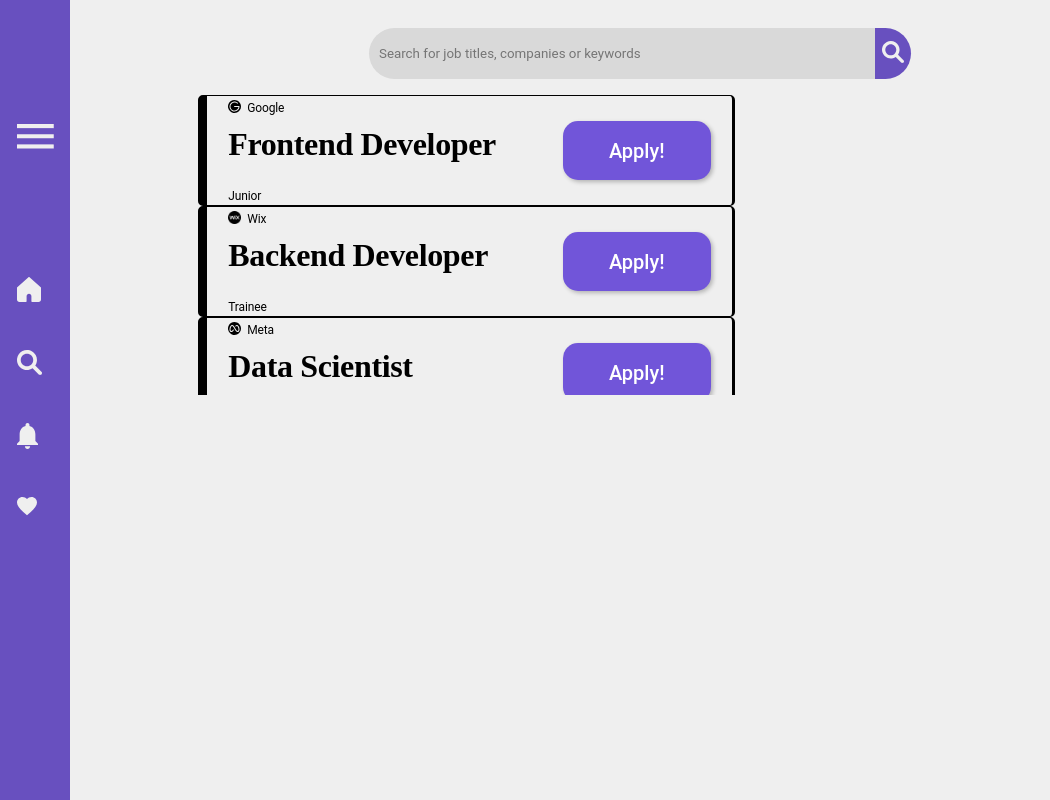
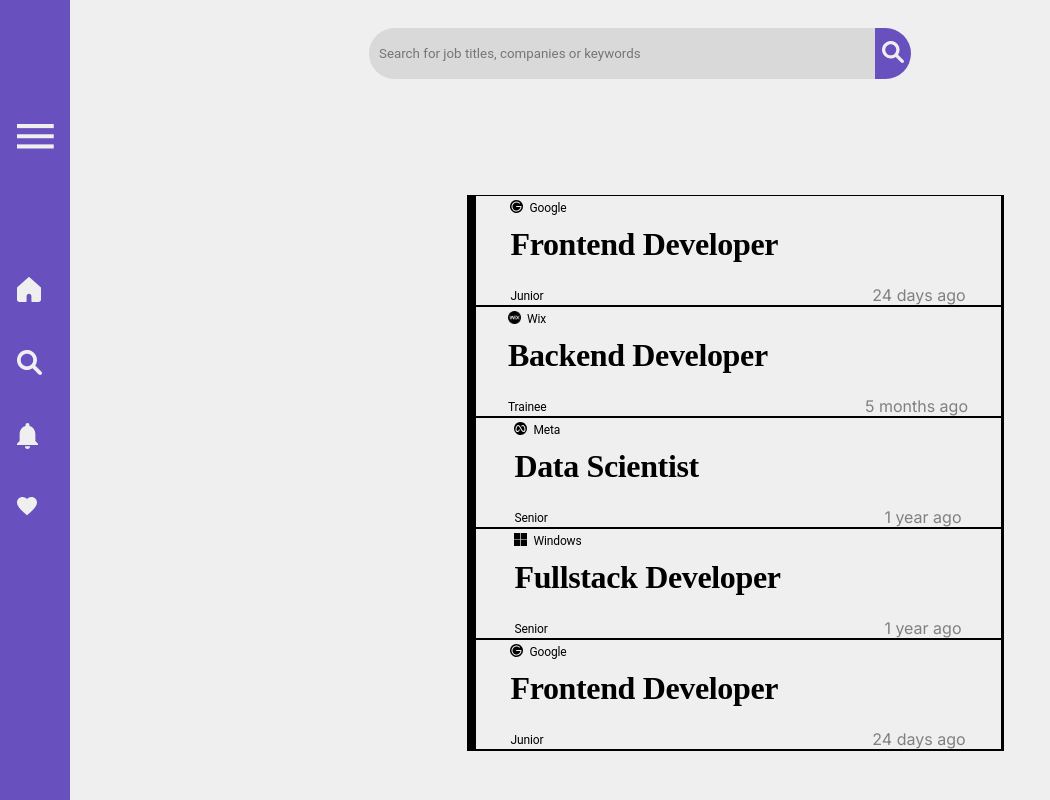
Before and after one commit to iairkap/proyecto_final, a Next.js app: page /profile/home in a window 1280 px wide. Shown: the whole page, without its empty margins (0-1050 px from the left). Built offline with nearby package versions, Linux system fonts and the light colour scheme.

Commit message:
"revisar porque rompe el /jobs"

```diff
--- a/src/app/profile/home/homePage.module.css
+++ b/src/app/profile/home/homePage.module.css
@@ -0,0 +1,11 @@
+.globalContainer {
+  display: flex;
+  flex-direction: column;
+  justify-content: space-between;
+  align-items: center;
+}
+
+.jobsContainer {
+  display: flex;
+  margin-top: 100px;
+}
--- a/src/app/profile/home/page.jsx
+++ b/src/app/profile/home/page.jsx
@@ -1,17 +1,31 @@
+"use client";
 import SearchBar from "../../../components/SearchBar/searchBar";
-import JobsOfferCardsContainer from "../../../components/JobsOfferCardsComponents/JobsOfferCardsContainer/JobsOfferCardsContainer";
+import JobsOfferCardsContainerForHome from "../../../components/JobsOfferCardsComponents/JobsOfferCardsContainerForHomePage/JobsOfferCardsContainerForHomePage";
 import styles from "./homePage.module.css";
 import jobsTemplate from "../../../helpers/provisionalDB";
+import JobsOfferDetail from "../../../components/JobsOfferDetail/JobsOfferDetail";
+import { useState } from "react";
 
 const jobs = jobsTemplate;
+function homePage() {
+  const [selectedJob, setSelectedJob] = useState(null);
 
-function homePage() {
+  const handleJobSelect = (jobId) => {
+    const jobDetail = jobs.find((job) => job.id === jobId);
+    setSelectedJob(jobDetail);
+  };
+
   return (
     <div className={styles.globalContainer}>
       <SearchBar />
-      <JobsOfferCardsContainer jobs={jobs} />
+      <div className={styles.jobsContainer}>
+        <JobsOfferCardsContainerForHome
+          jobs={jobs}
+          onJobSelect={handleJobSelect}
+        />
+        <JobsOfferDetail job={selectedJob} />
+      </div>
     </div>
   );
 }
-
 export default homePage;
--- a/src/components/JobsOfferCardsComponents/JobsOffer Card/JobsOfferCard.jsx
+++ b/src/components/JobsOfferCardsComponents/JobsOffer Card/JobsOfferCard.jsx
@@ -1,11 +1,25 @@
-import react from "react";
+import React from "react";
 import styles from "./JobsOfferCard.module.css";
 import Image from "next/image";
 import Link from "next/link";
 
-const JobsOfferCard = ({ id, company, profilePicture, name, seniority }) => {
+const JobsOfferCard = ({
+  id,
+  profilePicture,
+  company,
+  name,
+  seniority,
+  showButton,
+  start,
+  showSpan,
+  onJobSelected,
+}) => {
   return (
-    <div className={styles.Container}>
+    <div
+      className={styles.Container}
+      key={id}
+      onClick={() => onJobSelected(id)}
+    >
       <div className={styles.InfoContainer}>
         <div className={styles.CompanyNameContainer}>
           <Image src={profilePicture} alt="imagen" className={styles.image} />
@@ -14,15 +28,20 @@ const JobsOfferCard = ({ id, company, profilePicture, name, seniority }) => {
         <h1 className={styles.CompanyTitle}> {name} </h1>
         <span className={styles.span}> {seniority} </span>
       </div>
-      <div className={styles.contenedorButton}>
-        <Link href={`/profile/login`}>
-          <button className={styles.button}>Apply!</button>
-        </Link>
-      </div>
+      {showButton && (
+        <div className={styles.contenedorButton}>
+          <Link href={`/profile/login`}>
+            <button className={styles.button}>Apply!</button>
+          </Link>
+        </div>
+      )}
+      {showSpan && (
+        <div className={styles.contenedorSpan}>
+          <span>{start}</span>
+        </div>
+      )}
     </div>
   );
 };
 
 export default JobsOfferCard;
-
-//
--- a/src/components/JobsOfferCardsComponents/JobsOffer Card/JobsOfferCard.module.css
+++ b/src/components/JobsOfferCardsComponents/JobsOffer Card/JobsOfferCard.module.css
@@ -8,7 +8,6 @@
   height: 109px;
   display: flex;
   justify-content: space-around;
-  border-radius: 5px;
 }
 
 .Container:hover {
@@ -85,3 +84,10 @@
   flex-direction: column;
   justify-content: center;
 }
+
+.contenedorSpan {
+  display: flex;
+  align-content: space-around;
+  flex-direction: column;
+  justify-content: flex-end;
+}
--- a/src/components/JobsOfferCardsComponents/JobsOfferCardsContainer/JobsOfferCardsContainer.jsx
+++ b/src/components/JobsOfferCardsComponents/JobsOfferCardsContainer/JobsOfferCardsContainer.jsx
@@ -7,7 +7,6 @@ const JobsOfferCardsContainer = ({ jobs }) => {
 
   return (
     <div className={styles.Container}>
-      <ul style={{ maxHeight: '300px', overflowY: 'auto', color: 'gray', textShadow: 'white' }}>
       {firstFiveJobs.map((job, index) => (
         <JobsOfferCard
           key={index}
@@ -16,9 +15,10 @@ const JobsOfferCardsContainer = ({ jobs }) => {
           profilePicture={job.profilePicture}
           name={job.name}
           seniority={job.seniority}
+          showButton={true}
+          showSpan={false}
         />
       ))}
-      </ul>
     </div>
   );
 };
--- /dev/null
+++ b/src/components/JobsOfferCardsComponents/JobsOfferCardsContainerForHomePage/JobsOfferCardsContainerForHomePage.jsx
@@ -0,0 +1,53 @@
+import React, { useState } from "react";
+import styles from "../JobsOfferCardsContainer/JobsOfferCardsContainer.module.css";
+import JobsOfferCard from "../JobsOffer Card/JobsOfferCard";
+import formatDate from "../../../helpers/formatDate";
+import JobsOfferDetail from "../../JobsOfferDetail/JobsOfferDetail";
+
+const JobsOfferCardsContainerForHome = ({ jobs }) => {
+  const [selectedJobId, setSelectedJobId] = useState(null);
+
+  const onJobSelected = (id) => {
+    setSelectedJobId(id);
+  };
+
+  return (
+    <div className={styles.Container}>
+      <div
+        style={{
+          maxHeight: "572px",
+          overflowY: "auto",
+          display: "flex", // Asegura que el contenedor se comporte como una columna
+        }}
+      >
+        <ul
+          style={{
+            flex: "1", // Permite que la lista crezca y ocupe todo el espacio restante
+            color: "gray",
+            textShadow: "white",
+          }}
+        >
+          {jobs.map((job, index) => {
+            const formatStart = formatDate(job.start); // Llama a formatDate aquí
+            return (
+              <JobsOfferCard
+                key={index}
+                id={job.id}
+                company={job.company}
+                profilePicture={job.profilePicture}
+                name={job.name}
+                seniority={job.seniority}
+                start={formatStart}
+                showSpan={true}
+                onJobSelected={onJobSelected}
+              />
+            );
+          })}
+        </ul>
+      </div>
+      <JobsOfferDetail selectedJobId={selectedJobId} />
+    </div>
+  );
+};
+
+export default JobsOfferCardsContainerForHome;
--- /dev/null
+++ b/src/components/JobsOfferDetail/JobsOfferDetail.jsx
@@ -0,0 +1,64 @@
+import Image from "next/image";
+import Link from "next/link";
+import styles from "./JobsOfferDetail.module.css";
+import jobsTemplate from "../../helpers/provisionalDB";
+import { useEffect, useState } from "react";
+
+const JobsOfferDetail = ({ selectedJobId }) => {
+  const [job, setJob] = useState(null);
+
+  useEffect(() => {
+    if (selectedJobId) {
+      const jobDetail = jobsTemplate.find(
+        (job) => job.id === Number(selectedJobId)
+      );
+      setJob(jobDetail);
+    }
+  }, [selectedJobId]);
+
+  if (!job) {
+    return <div></div>;
+  }
+
+  return (
+    <div className={styles.Container}>
+      <div className={styles.InfoContainer}>
+        <div className={styles.CompanyNameContainer}>
+          <Image
+            src={job.profilePicture}
+            alt="imagen"
+            className={styles.image}
+          />
+          <span className={styles.span}>{job.company}</span>
+        </div>
+        <h1 className={styles.CompanyTitle}> {job.name} </h1>
+        <span className={styles.span}> {job.seniority} </span>
+      </div>
+      <div className={styles.contenedorButton}>
+        <Link href={`/profile/login`}>
+          <button className={styles.button}>Apply!</button>
+        </Link>
+      </div>
+      <div className={styles.contenedorSpan}>
+        <span>{job.start}</span>
+      </div>
+      <div className={styles.contenedorSpan}>
+        <span>{job.requires}</span>
+      </div>
+      <div className={styles.contenedorSpan}>
+        <span>{job.description}</span>
+      </div>
+      <div className={styles.contenedorSpan}>
+        <span>{job.salary}</span>
+      </div>
+      <div className={styles.contenedorSpan}>
+        <span>{job.start}</span>
+      </div>
+      <div className={styles.contenedorSpan}>
+        <span>{job.end}</span>
+      </div>
+    </div>
+  );
+};
+
+export default JobsOfferDetail;
--- /dev/null
+++ b/src/components/JobsOfferDetail/JobsOfferDetail.module.css
@@ -0,0 +1,23 @@
+.Container {
+  border: solid;
+  border-top-width: 1px;
+  border-bottom-width: 1px;
+  border-left-width: 0px;
+  border-right-width: 9px;
+  width: 525px;
+  height: 540px;
+  display: flex;
+  justify-content: space-around;
+  flex-direction: column;
+}
+
+.InfoContainer {
+  display: flex;
+}
+
+.image {
+  width: 20px;
+  height: 20px;
+  margin-top: 20px;
+  margin-left: 20px;
+}
```
Lines whose indentation alone changed are shown as unchanged.
